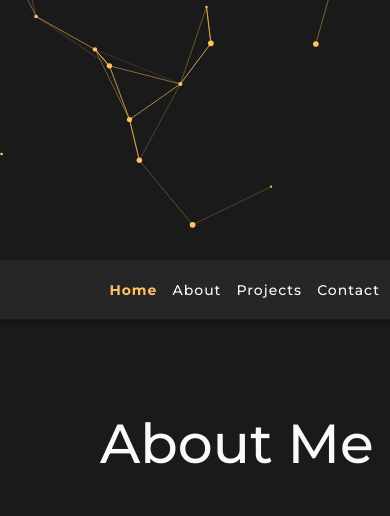
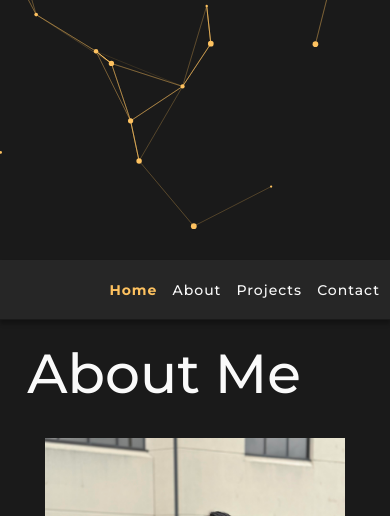
Before and after one commit to Duck-luv-pie/Website, a website: page index.html in a window 390 px wide. Shown: the part 584-1100 px from the top of the page. Drawn offline with Linux system fonts and the light colour scheme.

Commit message:
ver 0.24 - mobile margins update % based

```diff
--- a/styles.css
+++ b/styles.css
@@ -249,9 +249,9 @@ button {
     position: relative;
     font-size: 5.5rem;
     font-weight: 500;
-    margin-left: 10rem;
-    margin-top: 9rem;
-    margin-bottom: 3rem;
+    margin-left: 7%;
+    margin-top: 5%;
+    margin-bottom: 3%;
     z-index: 9999;
 }
 
```
